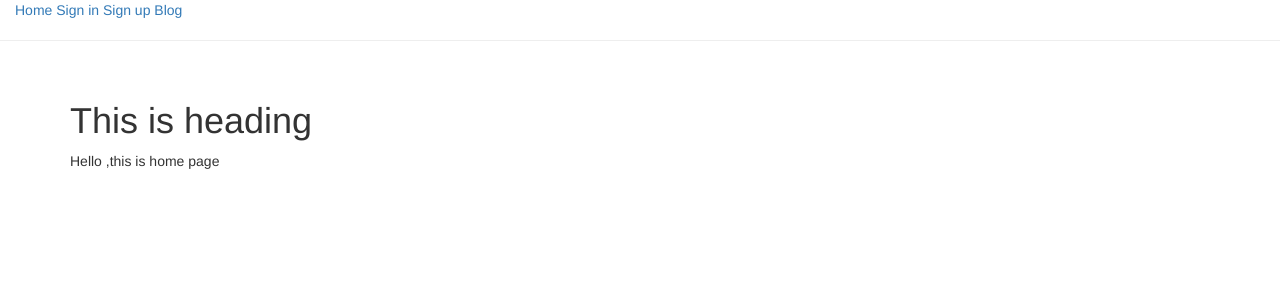
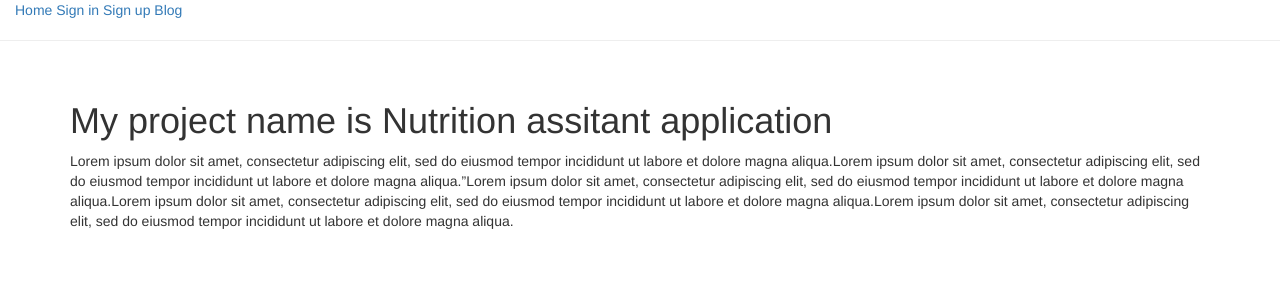
Before and after one commit to IBM-EPBL/IBM-Project-23149-1659869643, a Flask app: page / in a window 1280 px wide. Shown: the top 300 px of the page. Run offline with Flask 2, Linux system fonts and the light colour scheme; some libraries are stand-ins or nearby versions.

Commit message:
Update index.html

```diff
--- a/Assessments/M2 Lead (Subashini S)/Assignment 2/templates/index.html
+++ b/Assessments/M2 Lead (Subashini S)/Assignment 2/templates/index.html
@@ -5,6 +5,6 @@
 {% endblock%}
 
 {% block body%}
-<h1>This is heading</h1>
-<p>Hello ,this is home page</p>
+<h1>My project name is Nutrition assitant application</h1>
+<p>Lorem ipsum dolor sit amet, consectetur adipiscing elit, sed do eiusmod tempor incididunt ut labore et dolore magna aliqua.Lorem ipsum dolor sit amet, consectetur adipiscing elit, sed do eiusmod tempor incididunt ut labore et dolore magna aliqua.”Lorem ipsum dolor sit amet, consectetur adipiscing elit, sed do eiusmod tempor incididunt ut labore et dolore magna aliqua.Lorem ipsum dolor sit amet, consectetur adipiscing elit, sed do eiusmod tempor incididunt ut labore et dolore magna aliqua.Lorem ipsum dolor sit amet, consectetur adipiscing elit, sed do eiusmod tempor incididunt ut labore et dolore magna aliqua.</p>
 {% endblock%}
```
